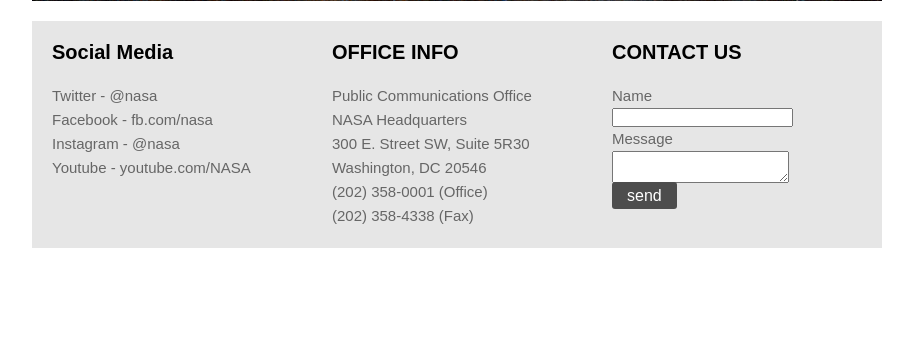
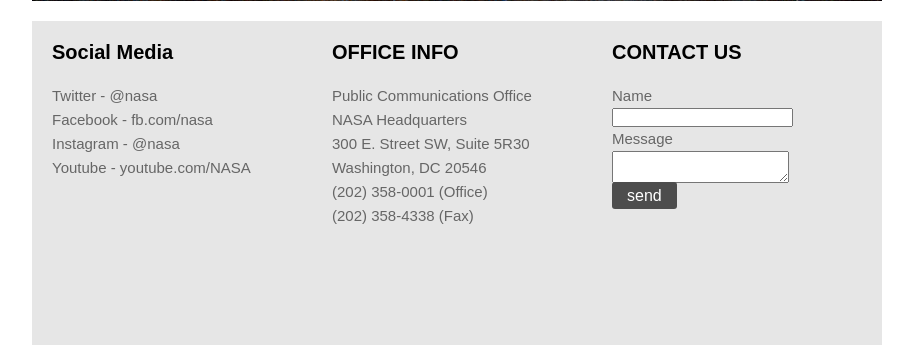
Before and after one commit to hijackjones/hijackjones.github.io, a PHP site: page /AustinCodingAcademy_Spring2016/Week3/Homework1/Project/index.html in a window 1280 px wide. Shown: the part 454-800 px from the top of the page, without its empty margins (183-1096 px from the left). Run offline with PHP 8.4, Linux system fonts and the light colour scheme.

Commit message:
added height to .footer

```diff
--- a/AustinCodingAcademy_Spring2016/Week3/Homework1/Project/css/nasa-style.css
+++ b/AustinCodingAcademy_Spring2016/Week3/Homework1/Project/css/nasa-style.css
@@ -31,6 +31,7 @@
 .footer {
 /*    border: 1px black dotted;*/
     background-color: #E6E6E6;
+    height: 324px;
     overflow: auto;
 
 
```
